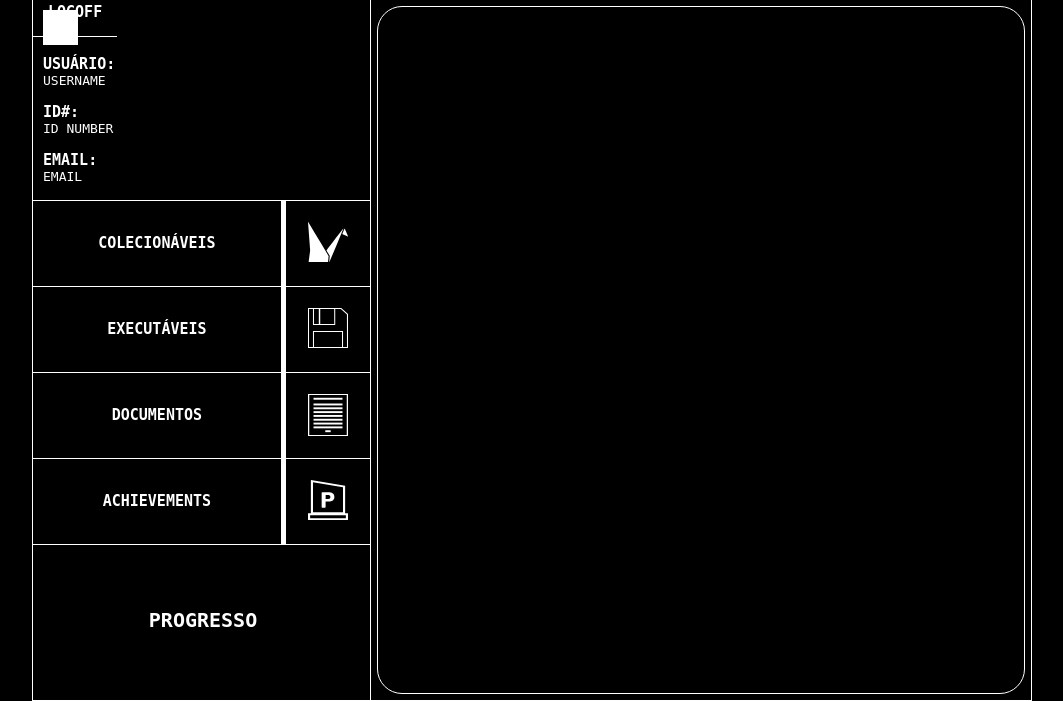
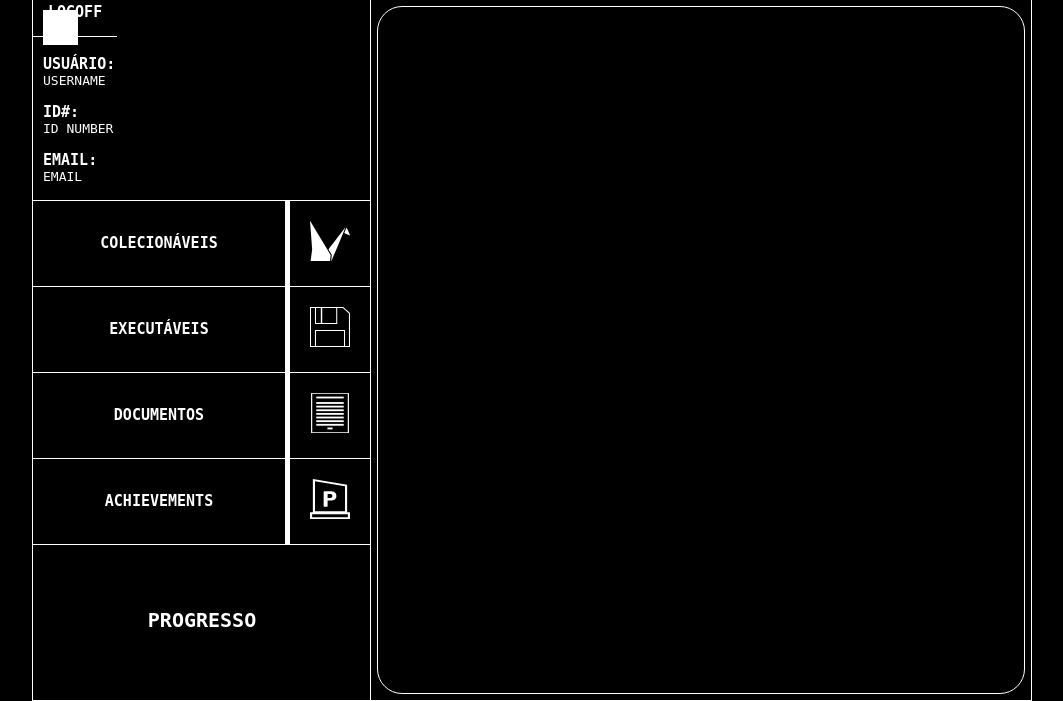
Before and after one commit to anwoden/parsec, a PHP site: page /perfil.php in a window 1280 px wide. Shown: the part 211-912 px from the top of the page, without its empty margins (108-1171 px from the left). Run offline with PHP 8.4, Linux system fonts and the light colour scheme.

Commit message:
Corrigido efeito de luz nos botoes do Perfil.php

```diff
--- a/assets/css/main.css
+++ b/assets/css/main.css
@@ -312,7 +312,7 @@ nav li a {
 }
 
 /*testes*/
-.item_menu {
+/*.item_menu {
     display: flex;
     flex-direction: row;
     height: 85px;
@@ -344,4 +344,62 @@ nav li a {
     line-height: 150px;
     font-size: 20px;
     font-weight: bold;
+}*/
+.perfil-btns {
+    display: flex;
+    flex-direction: column;
+    height: 85px;
+    width: 338px;
 }
+.perfil-btns :hover {
+    background-color: white;
+    color: black;
+}
+.perfil-bottom {
+    display: flex;
+    flex-direction: row;
+}
+.iconleft {
+    flex: 3;
+    height: 85px;
+    text-align: center;
+    line-height: 85px;
+    font-size: 15px;
+    font-weight: bold;
+    border-bottom: solid 1px white;
+}
+.perfil-btns :hover {
+    background-color: white;
+    box-shadow: 1px 1px 10px white;
+}
+.icons {
+    display: flex;
+    flex-direction: column;
+}
+.iconright {
+    width: 80px;
+    align-items: center;
+    text-align: center;
+    height: 85px;
+    border-left: solid 5px white;
+    border-bottom: solid 1px white;
+ }
+ .iconright img {
+     width: 40px;
+     height: 40px;
+     margin-top: 20px;
+ }
+ .progresso {
+    text-align: center;
+    width: 338px;
+    height: 155px;
+    line-height: 150px;
+    font-size: 20px;
+    font-weight: bold;
+
+ }
+ .perfil-footer :hover, .perfil-footer :focus {
+     background-color: #fd9a48;
+    color: white;
+    box-shadow: 1px 1px 10px #ff7300;
+ }
--- a/perfil.php
+++ b/perfil.php
@@ -71,31 +71,35 @@
                                 <a class="phptext"><?php echo "EMAIL" ?></a>
                             </div>
                         </div>
-                        <div class="item_menu" id="colec">
+                        <div class="perfil-bottom">
+                            <div class="perfil-btns">
                                 <a class="iconleft" href="#">COLECIONÁVEIS</a>
+                                <a class="iconleft" href="#">EXECUTÁVEIS</a>
+                                <a class="iconleft" href="#">DOCUMENTOS</a>
+                                <a class="iconleft" href="#">ACHIEVEMENTS</a>
+                            </div>
+                            <div class="icons">
                                 <div class="iconright">
                                     <img src="/assets/images/colec.svg">
                                 </div>
-                        </div>
-                        <div class="item_menu" id="exec">
-                            <a class="iconleft" href="#">EXECUTÁVEIS</a>
                                <div class="iconright">
                                     <img src="/assets/images/exec.svg">
                                 </div>
-                        </div>
-                        <div class="item_menu" id="exec">
-                            <a class="iconleft" href="#">DOCUMENTOS</a>
                                 <div class="iconright">
                                     <img src="/assets/images/docs.svg">
                                 </div>
-                        </div>
-                        <div class="item_menu" id="exec">
-                            <a class="iconleft" href="#">ACHIEVEMENTS</a>
                                 <div class="iconright">
                                     <img src="/assets/images/achiev.svg">
                                 </div>
                             </div>
-                        <a class="progresso" id="progs" href="#">PROGRESSO</a>
+                        </div>
+                        <a href="#">
+                            <div class="perfil-footer">
+                                <div class="progresso">
+                                    PROGRESSO
+                                </div>
+                            </div>
+                        </a>
                     </div>
                     <div class="screen-right">
                         <!--apagar aqui caso erro-->
```
Lines whose indentation alone changed are shown as unchanged.
